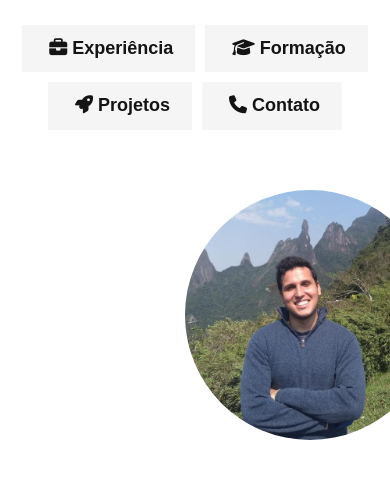
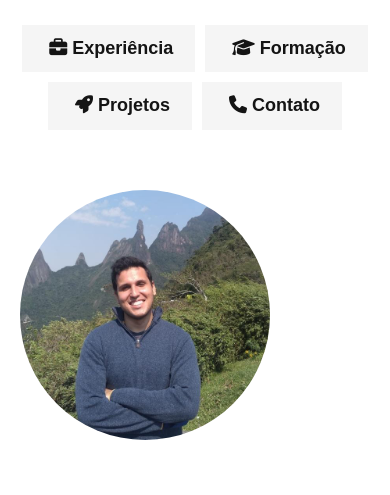
Before and after one commit to dev-AntonioLima/site-portfolio, a plain HTML site: page index.html in a window 390 px wide. Shown: the part 63-558 px from the top of the page. Drawn offline with Linux system fonts and the light colour scheme.

Commit message:
ajuste perfil responsivo

```diff
--- a/css/introducao.css
+++ b/css/introducao.css
@@ -52,11 +52,12 @@
 
 @media (max-width: 800px){
     .introducao {
-        grid-template-columns: 1fr 1fr;
+        grid-template-columns: 1fr;
         gap: 40px;
     }
 
     #introducao-perfil img {
+        margin: 0 0;
         width: 250px;
         height: 250px;
     }
```
